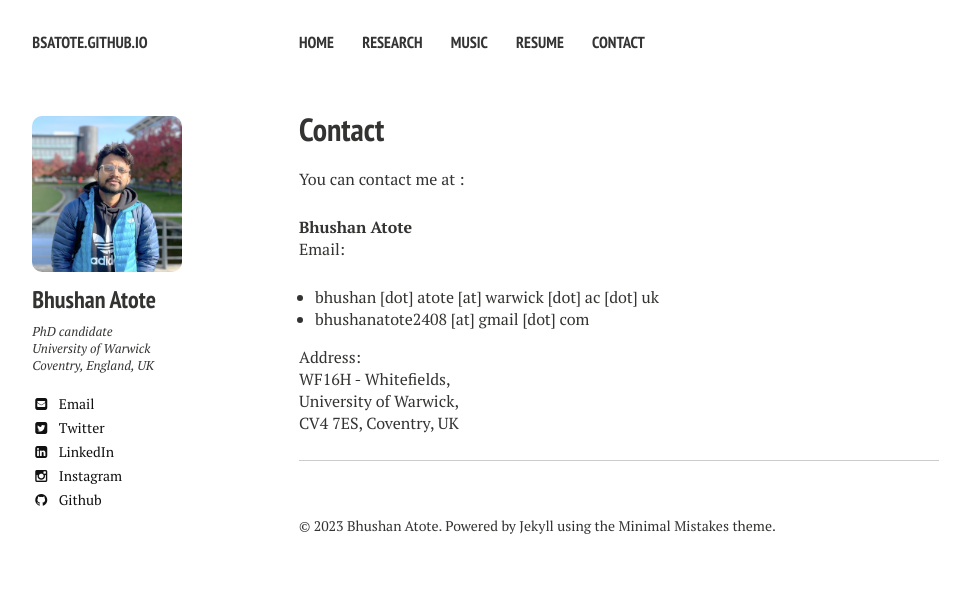
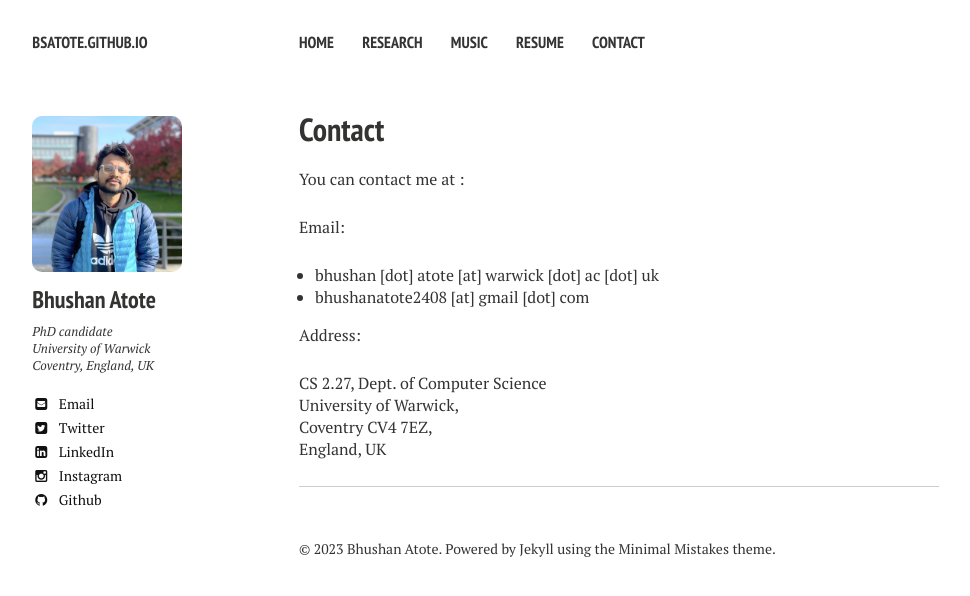
Before and after one commit to bsatote/bsatote.github.io, a Jekyll site: the page built from contact/index.md, in a window 1280 px wide. Shown: the top 596 px of the page, without its empty margins (21-991 px from the left). Built offline with Jekyll 4.4.1, drawn with Linux system fonts in a browser that asks for light colours; nearby versions of some CDN libraries.

Commit message:
Update index.md

```diff
--- a/contact/index.md
+++ b/contact/index.md
@@ -8,13 +8,14 @@ comments: false
 
 You can contact me at :
 
-**Bhushan Atote**
 Email:
 
 * bhushan [dot] atote [at] warwick [dot] ac [dot] uk
 * bhushanatote2408 [at] gmail [dot] com
 
 Address:
-WF16H - Whitefields,<br />
-University of Warwick,<br />
-CV4 7ES, Coventry, UK
+
+CS 2.27, Dept. of Computer Science<br/>
+University of Warwick,<br/>
+Coventry CV4 7EZ,<br/>
+England, UK
```
